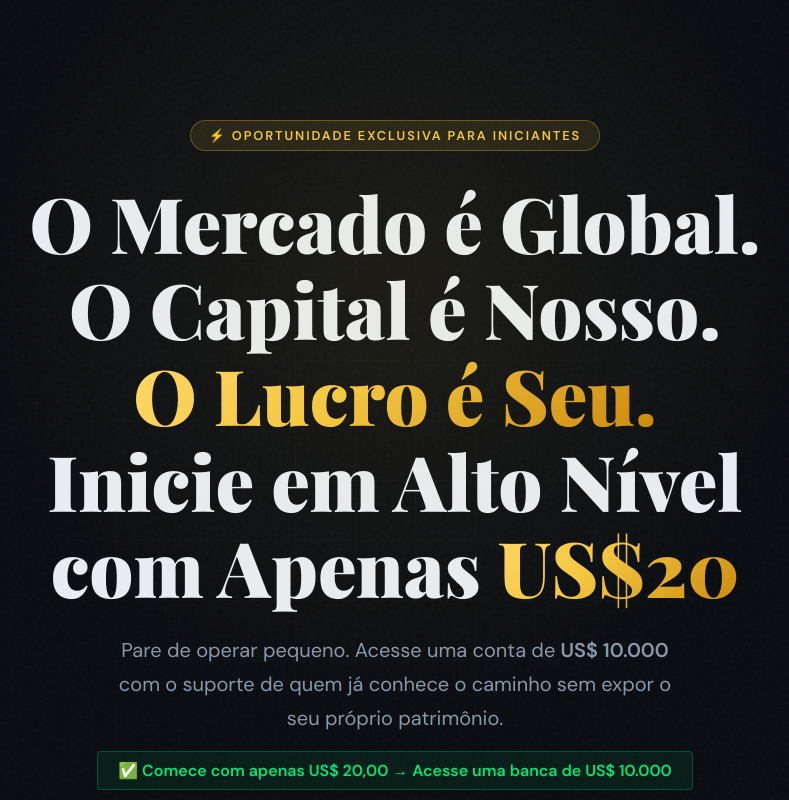
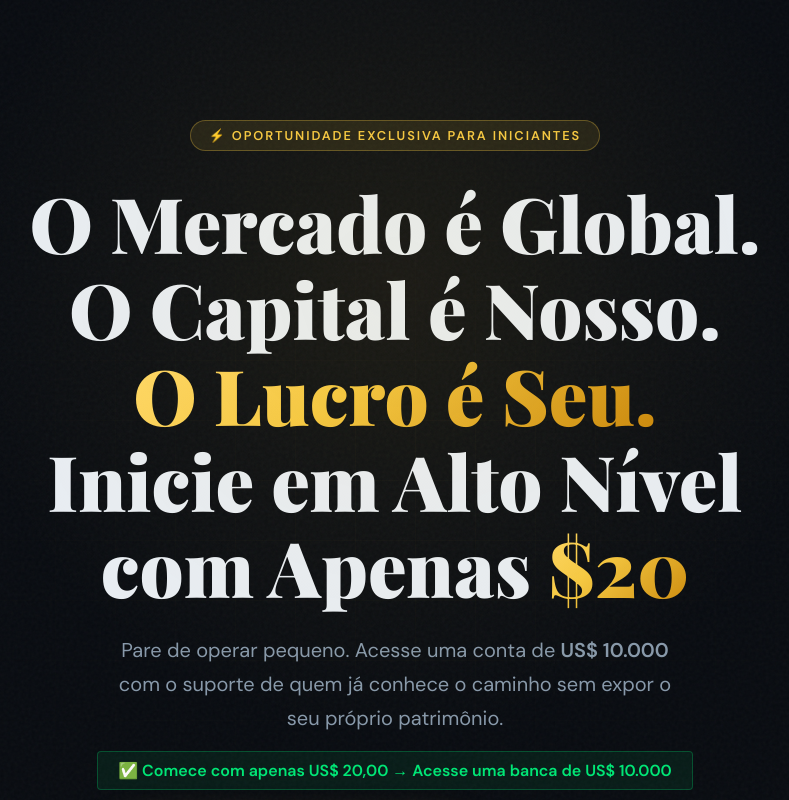
Before and after one commit to evorainvest/evorainvest, a plain HTML site: page index.html in a window 1280 px wide. Shown: the top 800 px of the page, without its empty margins (245-1034 px from the left). Drawn offline with nearby package versions, Linux system fonts and the light colour scheme.

Commit message:
index.html

```diff
--- a/index.html
+++ b/index.html
@@ -997,7 +997,7 @@
     O Mercado é Global.<br>
     O Capital é Nosso.<br>
     <span class="gold-text">O Lucro é Seu.</span><br>
-    Inicie em Alto Nível com Apenas <span class="gold-text">US$20</span>
+    Inicie em Alto Nível com Apenas <span class="gold-text">$20</span>
   </h1>
 
   <p class="hero-sub">
```
